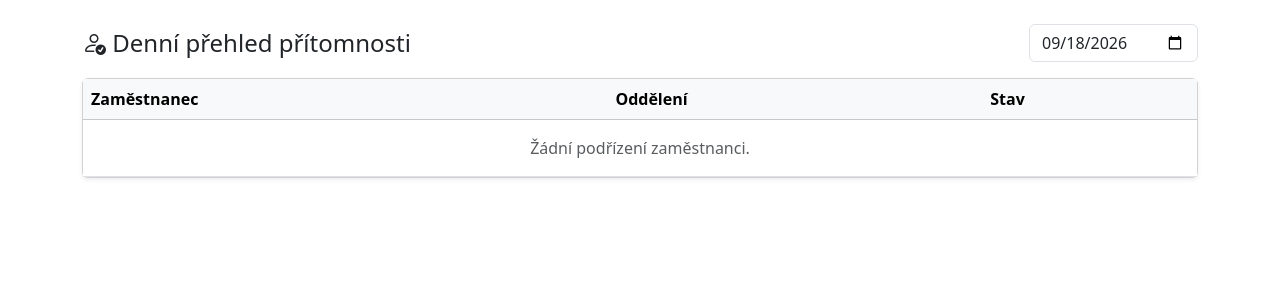
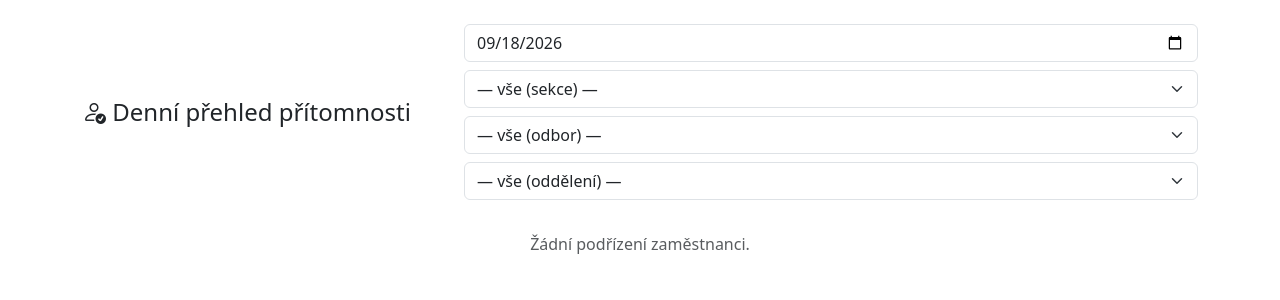
Before and after one commit to kittler-vladimir/evidence-prac-doby, a Django app: page /reporty/pritomnost/ in a window 1280 px wide. Shown: the part 56-356 px from the top of the page. Run offline with Django 5.2, Linux system fonts and the light colour scheme; the visitor is signed in with stand-in values (Sample User, id 1); data comes from the database, SQL or seed files in the repository.

Commit message:
feat(reports): group daily presence overview by org hierarchy (Closes #20) (#21)
Co-authored-by: Vladimir Kittler <vladimir.kittler@mv.gov.cz>
Co-authored-by: Claude Sonnet 5 <noreply@anthropic.com>

```diff
--- a/reports/views.py
+++ b/reports/views.py
@@ -8,7 +8,7 @@ from django.shortcuts import render, redirect
 from django.utils import timezone
 from django.http import HttpResponse
 
-from accounts.models import Employee, viditelni_zamestnanci
+from accounts.models import Employee, Odbor, Oddeleni, Sekce, viditelni_zamestnanci
 from timetracking.models import WorkdaySummary
 from .services import NEPRITOMEN, PRITOMEN, stavy_zamestnancu
 
@@ -18,6 +18,55 @@ LIMIT_VYSLEDKU_VYHLEDAVANI = 50
 
 def je_admin_nebo_vedouci(user):
     return user.is_staff or hasattr(user, "employee")
+
+
+def _pk_z_get(request, nazev):
+    """Vrátí platné celočíselné ID z GET parametru, jinak None (chybný/chybějící vstup = 'vše')."""
+    hodnota = request.GET.get(nazev, "")
+    return int(hodnota) if hodnota.isdigit() else None
+
+
+def _seskup_podle_oddeleni(radky):
+    """[{'oddeleni': Oddeleni, 'radky': [...]}] v pořadí, ve kterém přišly (queryset je už seřazený)."""
+    skupiny = []
+    posledni_id = None
+    for r in radky:
+        oddeleni = r["employee"].oddeleni
+        if oddeleni.pk != posledni_id:
+            skupiny.append({"oddeleni": oddeleni, "radky": []})
+            posledni_id = oddeleni.pk
+        skupiny[-1]["radky"].append(r)
+    return skupiny
+
+
+def _seskup_hierarchicky(radky):
+    """[{'sekce': Sekce, 'odbory': [{'odbor': Odbor, 'oddeleni_skupiny': [...]}]}] — stejný princip
+    jako _seskup_podle_oddeleni, jen o dvě úrovně hlouběji."""
+    sekce_skupiny = []
+    posledni_sekce_id = posledni_odbor_id = posledni_oddeleni_id = None
+    for r in radky:
+        oddeleni = r["employee"].oddeleni
+        odbor = oddeleni.odbor
+        sekce = odbor.sekce
+
+        if sekce.pk != posledni_sekce_id:
+            sekce_skupiny.append({"sekce": sekce, "odbory": []})
+            posledni_sekce_id = sekce.pk
+            posledni_odbor_id = None
+
+        if odbor.pk != posledni_odbor_id:
+            sekce_skupiny[-1]["odbory"].append({"odbor": odbor, "oddeleni_skupiny": []})
+            posledni_odbor_id = odbor.pk
+            posledni_oddeleni_id = None
+
+        aktualni_odbor = sekce_skupiny[-1]["odbory"][-1]
+        if oddeleni.pk != posledni_oddeleni_id:
+            aktualni_odbor["oddeleni_skupiny"].append({"oddeleni": oddeleni, "radky": []})
+            posledni_oddeleni_id = oddeleni.pk
+
+        aktualni_odbor["oddeleni_skupiny"][-1]["radky"].append(r)
+
+    return sekce_skupiny
 
 
 @login_required
@@ -142,9 +191,47 @@ def prehled_pritomnosti(request):
     ma_pristup = je_admin_nebo_vedouci(request.user)
     zamestnanci = viditelni_zamestnanci(request.user)
 
+    filtr = None
+    if request.user.is_staff:
+        sekce_id = _pk_z_get(request, "sekce")
+        odbor_id = _pk_z_get(request, "odbor")
+        oddeleni_id = _pk_z_get(request, "oddeleni")
+
+        if oddeleni_id:
+            zamestnanci = zamestnanci.filter(oddeleni_id=oddeleni_id)
+        elif odbor_id:
+            zamestnanci = zamestnanci.filter(oddeleni__odbor_id=odbor_id)
+        elif sekce_id:
+            zamestnanci = zamestnanci.filter(oddeleni__odbor__sekce_id=sekce_id)
+
+        odbor_options = Odbor.objects.filter(aktivni=True)
+        if sekce_id:
+            odbor_options = odbor_options.filter(sekce_id=sekce_id)
+        oddeleni_options = Oddeleni.objects.filter(aktivni=True)
+        if odbor_id:
+            oddeleni_options = oddeleni_options.filter(odbor_id=odbor_id)
+        elif sekce_id:
+            oddeleni_options = oddeleni_options.filter(odbor__sekce_id=sekce_id)
+
+        filtr = {
+            "sekce_id": sekce_id,
+            "odbor_id": odbor_id,
+            "oddeleni_id": oddeleni_id,
+            "sekce_options": Sekce.objects.filter(aktivni=True),
+            "odbor_options": odbor_options,
+            "oddeleni_options": oddeleni_options,
+        }
+
     zamestnanci = list(
-        zamestnanci.select_related("user", "oddeleni").order_by(
-            "oddeleni", "user__last_name", "user__first_name"
+        zamestnanci.select_related("user", "oddeleni__odbor__sekce").order_by(
+            # název u Sekce/Odbor/Oddělení není unique (na rozdíl od kódu) — bez
+            # dotřídění podle ID by se při shodném názvu dvou různých jednotek
+            # jejich zaměstnanci mohli proplíst a rozbít seskupování níž, které
+            # předpokládá, že řádky téže jednotky jsou v seznamu vždy za sebou.
+            "oddeleni__odbor__sekce__nazev", "oddeleni__odbor__sekce_id",
+            "oddeleni__odbor__nazev", "oddeleni__odbor_id",
+            "oddeleni__nazev", "oddeleni_id",
+            "user__last_name", "user__first_name",
         )
     )
     stavy = stavy_zamestnancu(zamestnanci, datum)
@@ -171,10 +258,13 @@ def prehled_pritomnosti(request):
         if pocitadlo[kod]
     ]
 
+    skupiny = _seskup_hierarchicky(radky) if request.user.is_staff else _seskup_podle_oddeleni(radky)
+
     return render(request, "reports/prehled_pritomnosti.html", {
         "datum": datum,
-        "radky": radky,
+        "skupiny": skupiny,
         "pocty": pocty,
+        "filtr": filtr,
         "ma_pristup": ma_pristup,
     })
 
--- a/templates/reports/prehled_pritomnosti.html
+++ b/templates/reports/prehled_pritomnosti.html
@@ -2,10 +2,30 @@
 {% block title %}Přítomnost{% endblock %}
 
 {% block content %}
-<div class="d-flex justify-content-between align-items-center mb-3">
+<div class="d-flex justify-content-between align-items-center mb-3 flex-wrap gap-2">
   <h4 class="mb-0"><i class="bi bi-person-check"></i> Denní přehled přítomnosti</h4>
-  <form method="get" class="d-flex gap-2">
+  <form method="get" class="d-flex gap-2 flex-wrap">
     <input type="date" name="datum" value="{{ datum|date:'Y-m-d' }}" class="form-control" onchange="this.form.submit()">
+    {% if filtr %}
+    <select name="sekce" class="form-select" onchange="this.form.odbor.value=''; this.form.oddeleni.value=''; this.form.submit()">
+      <option value="">— vše (sekce) —</option>
+      {% for s in filtr.sekce_options %}
+      <option value="{{ s.pk }}" {% if filtr.sekce_id == s.pk %}selected{% endif %}>{{ s.nazev }}</option>
+      {% endfor %}
+    </select>
+    <select name="odbor" class="form-select" onchange="this.form.oddeleni.value=''; this.form.submit()">
+      <option value="">— vše (odbor) —</option>
+      {% for o in filtr.odbor_options %}
+      <option value="{{ o.pk }}" {% if filtr.odbor_id == o.pk %}selected{% endif %}>{{ o.nazev }}</option>
+      {% endfor %}
+    </select>
+    <select name="oddeleni" class="form-select" onchange="this.form.submit()">
+      <option value="">— vše (oddělení) —</option>
+      {% for od in filtr.oddeleni_options %}
+      <option value="{{ od.pk }}" {% if filtr.oddeleni_id == od.pk %}selected{% endif %}>{{ od.nazev }}</option>
+      {% endfor %}
+    </select>
+    {% endif %}
   </form>
 </div>
 
@@ -21,29 +41,56 @@
 </div>
 {% endif %}
 
-<div class="card shadow-sm">
+{% if not skupiny %}
+<p class="text-center text-muted py-3">Žádní podřízení zaměstnanci.</p>
+{% else %}
+
+{% if filtr %}
+  {% for s in skupiny %}
+  <h5 class="mt-4">{{ s.sekce.nazev }}</h5>
+  {% for o in s.odbory %}
+  <h6 class="text-muted ms-2">{{ o.odbor.nazev }}</h6>
+  {% for og in o.oddeleni_skupiny %}
+  <div class="card shadow-sm mb-3 ms-3">
+    <div class="card-header">{{ og.oddeleni.nazev }}</div>
     <div class="table-responsive">
       <table class="table table-hover mb-0">
-      <thead class="table-light">
-        <tr>
-          <th>Zaměstnanec</th>
-          <th>Oddělení</th>
-          <th>Stav</th>
-        </tr>
-      </thead>
+        <thead class="table-light"><tr><th>Zaměstnanec</th><th>Stav</th></tr></thead>
         <tbody>
-        {% for r in radky %}
+          {% for r in og.radky %}
           <tr>
             <td>{{ r.employee.jmeno }}</td>
-          <td>{{ r.employee.oddeleni }}</td>
             <td><span class="badge {{ r.stav.badge_trida }}" {% if r.stav.barva %}style="background-color: {{ r.stav.barva }};"{% endif %}>{{ r.stav.popisek }}</span></td>
           </tr>
-        {% empty %}
-        <tr><td colspan="3" class="text-center text-muted py-3">Žádní podřízení zaměstnanci.</td></tr>
           {% endfor %}
         </tbody>
       </table>
     </div>
   </div>
+  {% endfor %}
+  {% endfor %}
+  {% endfor %}
+{% else %}
+  {% for og in skupiny %}
+  <div class="card shadow-sm mb-3">
+    <div class="card-header">{{ og.oddeleni.nazev }}</div>
+    <div class="table-responsive">
+      <table class="table table-hover mb-0">
+        <thead class="table-light"><tr><th>Zaměstnanec</th><th>Stav</th></tr></thead>
+        <tbody>
+          {% for r in og.radky %}
+          <tr>
+            <td>{{ r.employee.jmeno }}</td>
+            <td><span class="badge {{ r.stav.badge_trida }}" {% if r.stav.barva %}style="background-color: {{ r.stav.barva }};"{% endif %}>{{ r.stav.popisek }}</span></td>
+          </tr>
+          {% endfor %}
+        </tbody>
+      </table>
+    </div>
+  </div>
+  {% endfor %}
+{% endif %}
+
+{% endif %}
 {% endif %}
 {% endblock %}
```
Lines whose indentation alone changed are shown as unchanged.
